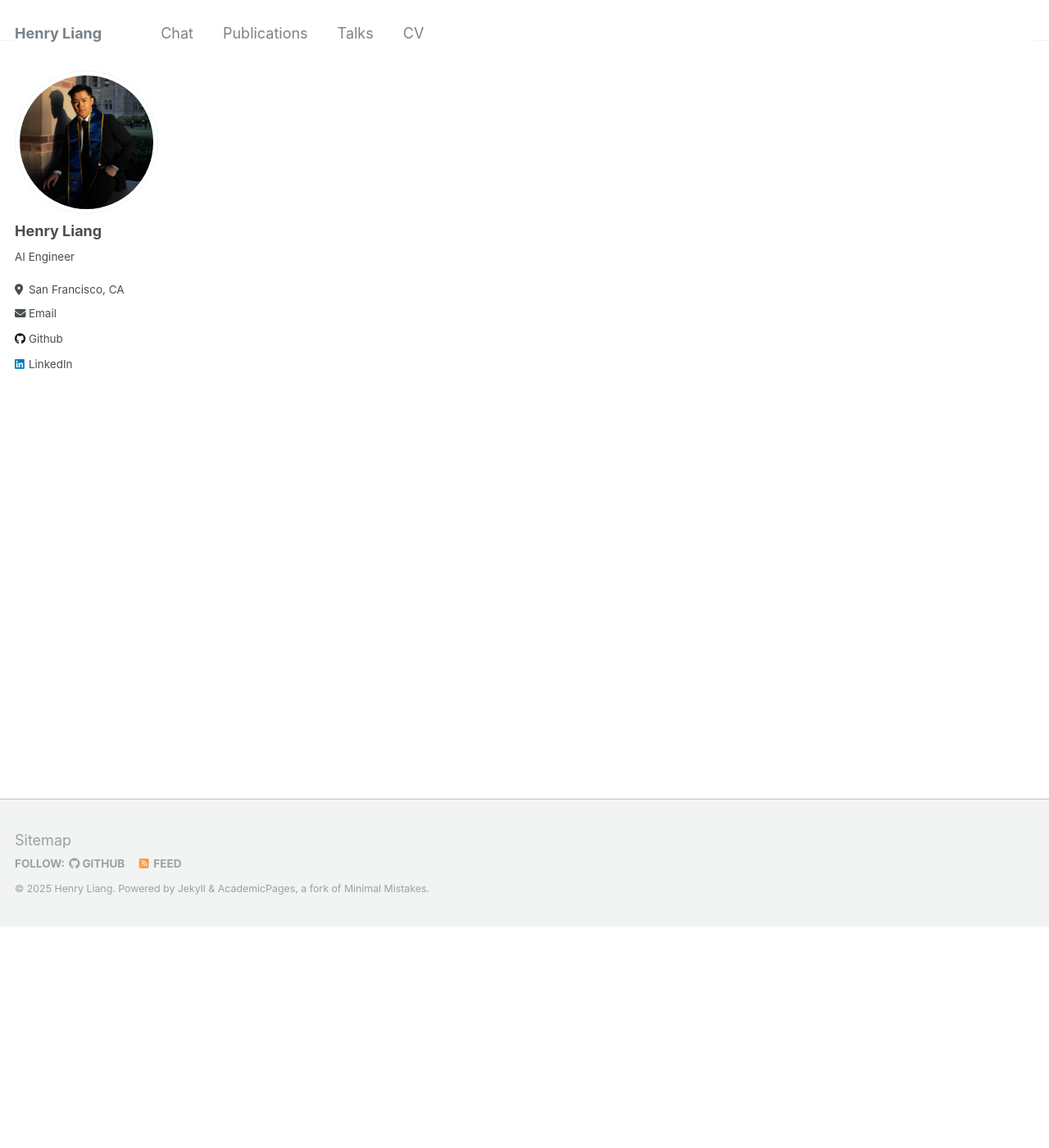
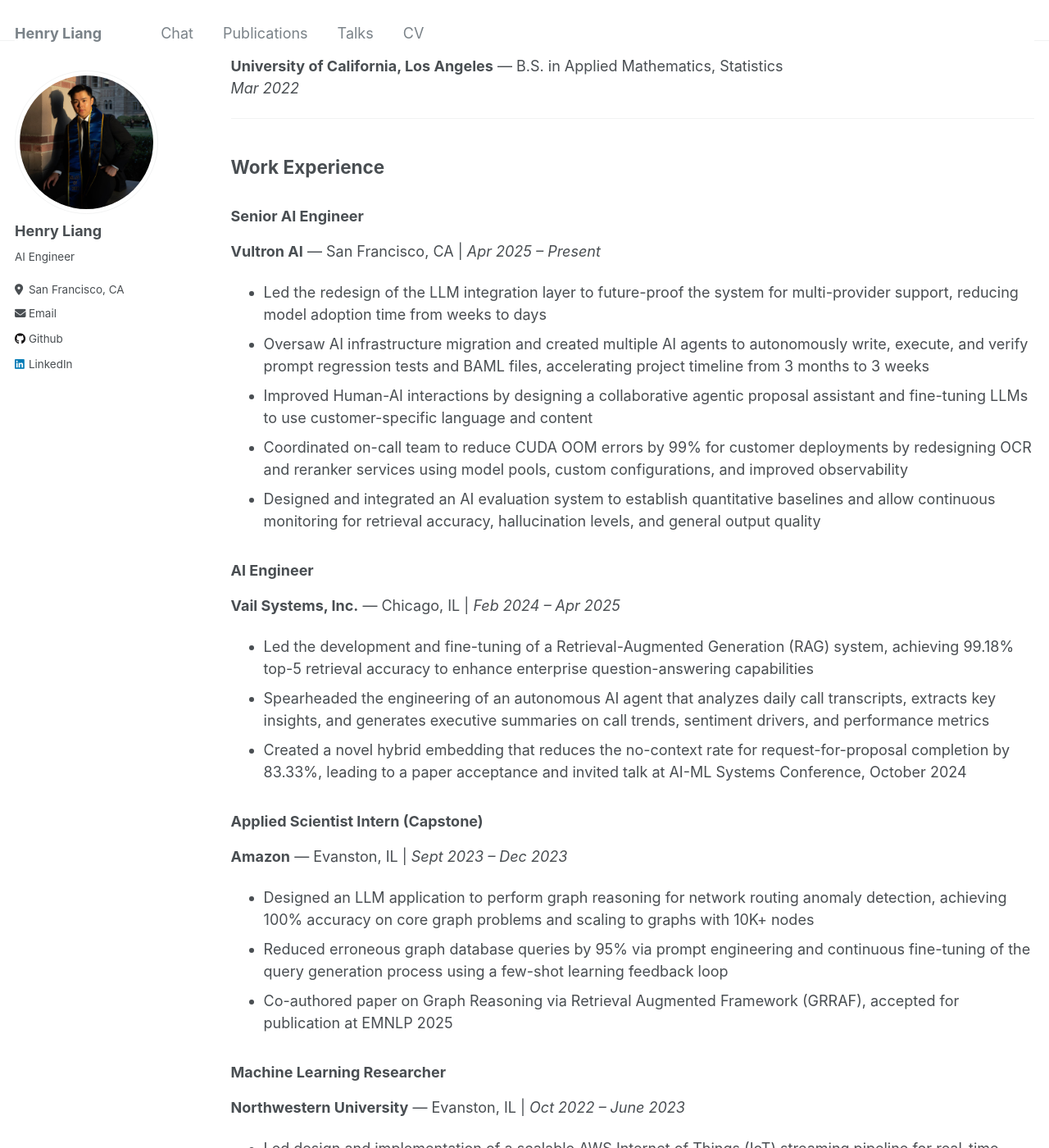
Before and after one commit to HenryLiang-123/HenryLiang-123.github.io, a Jekyll site: the page built from _pages/cv.md, in a window 1280 px wide and 1400 px high, scrolled down 270 px. Shown: the whole window at 82% size. Built offline with Jekyll 4.4.1, drawn with Linux system fonts in a browser that asks for light colours; some of the changed text lies outside the part shown.

Commit message:
Populate CV page with full resume content
- Education section with degrees and dates
- Work experience with all positions and achievements
- Skills section with languages and tools
- Publications and Talks sections
- PDF download button

Co-authored-by: factory-droid[bot] <138933559+factory-droid[bot]@users.noreply.github.com>

```diff
--- a/_pages/cv.md
+++ b/_pages/cv.md
@@ -9,58 +9,67 @@
 
 {% include base_path %}
 
-If you'd like to view my CV, download it [here](/files/resume.pdf)
+[Download PDF](/files/resume.pdf){: .btn .btn--primary}
 
-<!-- Education
-======
-* Ph.D in Version Control Theory, GitHub University, 2018 (expected)
-* M.S. in Jekyll, GitHub University, 2014
-* B.S. in GitHub, GitHub University, 2012
+## Education
 
-Work experience
-======
-* Spring 2024: Academic Pages Collaborator
-  * Github University
-  * Duties includes: Updates and improvements to template
-  * Supervisor: The Users
+**Northwestern University** — M.S. in Machine Learning and Data Science
+*Dec 2023*
 
-* Fall 2015: Research Assistant
-  * Github University
-  * Duties included: Merging pull requests
-  * Supervisor: Professor Hub
+**University of California, Los Angeles** — B.S. in Applied Mathematics, Statistics
+*Mar 2022*
 
-* Summer 2015: Research Assistant
-  * Github University
-  * Duties included: Tagging issues
-  * Supervisor: Professor Git
+---
 
-Skills
-======
-* Skill 1
-* Skill 2
-  * Sub-skill 2.1
-  * Sub-skill 2.2
-  * Sub-skill 2.3
-* Skill 3
+## Work Experience
 
-Publications
-======
-  <ul>{% for post in site.publications reversed %}
-    {% include archive-single-cv.html %}
-  {% endfor %}</ul>
+### Senior AI Engineer
+**Vultron AI** — San Francisco, CA | *Apr 2025 – Present*
 
-Talks
-======
-  <ul>{% for post in site.talks reversed %}
-    {% include archive-single-talk-cv.html  %}
-  {% endfor %}</ul>
+- Led the redesign of the LLM integration layer to future-proof the system for multi-provider support, reducing model adoption time from weeks to days
+- Oversaw AI infrastructure migration and created multiple AI agents to autonomously write, execute, and verify prompt regression tests and BAML files, accelerating project timeline from 3 months to 3 weeks
+- Improved Human-AI interactions by designing a collaborative agentic proposal assistant and fine-tuning LLMs to use customer-specific language and content
+- Coordinated on-call team to reduce CUDA OOM errors by 99% for customer deployments by redesigning OCR and reranker services using model pools, custom configurations, and improved observability
+- Designed and integrated an AI evaluation system to establish quantitative baselines and allow continuous monitoring for retrieval accuracy, hallucination levels, and general output quality
 
-Teaching
-======
-  <ul>{% for post in site.teaching reversed %}
-    {% include archive-single-cv.html %}
-  {% endfor %}</ul>
+### AI Engineer
+**Vail Systems, Inc.** — Chicago, IL | *Feb 2024 – Apr 2025*
 
-Service and leadership
-======
-* Currently signed in to 43 different slack teams -->
+- Led the development and fine-tuning of a Retrieval-Augmented Generation (RAG) system, achieving 99.18% top-5 retrieval accuracy to enhance enterprise question-answering capabilities
+- Spearheaded the engineering of an autonomous AI agent that analyzes daily call transcripts, extracts key insights, and generates executive summaries on call trends, sentiment drivers, and performance metrics
+- Created a novel hybrid embedding that reduces the no-context rate for request-for-proposal completion by 83.33%, leading to a paper acceptance and invited talk at AI-ML Systems Conference, October 2024
+
+### Applied Scientist Intern (Capstone)
+**Amazon** — Evanston, IL | *Sept 2023 – Dec 2023*
+
+- Designed an LLM application to perform graph reasoning for network routing anomaly detection, achieving 100% accuracy on core graph problems and scaling to graphs with 10K+ nodes
+- Reduced erroneous graph database queries by 95% via prompt engineering and continuous fine-tuning of the query generation process using a few-shot learning feedback loop
+- Co-authored paper on Graph Reasoning via Retrieval Augmented Framework (GRRAF), accepted for publication at EMNLP 2025
+
+### Machine Learning Researcher
+**Northwestern University** — Evanston, IL | *Oct 2022 – June 2023*
+
+- Led design and implementation of a scalable AWS Internet of Things (IoT) streaming pipeline for real-time time-series forecasting; achieved a throughput of up to 55 predictions per second
+- Trained and deployed an LSTM model on AWS EC2 for hourly Divvy bike demand forecasting for each station; realized a mean absolute error of 9 bikes
+
+---
+
+## Skills
+
+**Languages:** Python, R, PostgreSQL, Java, JavaScript, Rust
+
+**Tools & Frameworks:** TensorFlow, PyTorch, LangChain, Hugging Face, Git, Docker, Kubernetes, Apache Spark, Apache Hadoop
+
+---
+
+## Publications
+
+<ul>{% for post in site.publications reversed %}
+  {% include archive-single-cv.html %}
+{% endfor %}</ul>
+
+## Talks
+
+<ul>{% for post in site.talks reversed %}
+  {% include archive-single-talk-cv.html %}
+{% endfor %}</ul>
```
